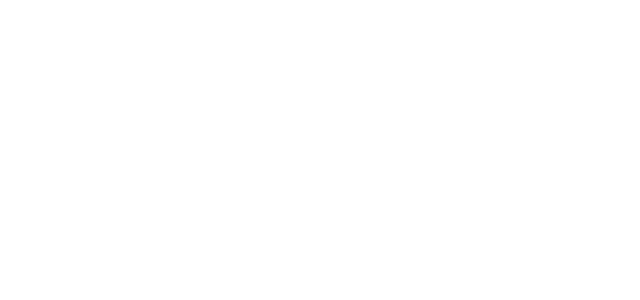
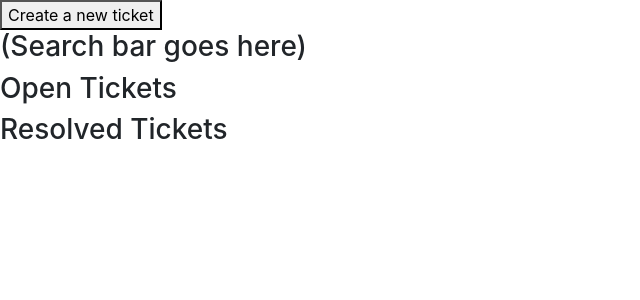
Before and after one commit to ericcapiz/react, a React (Create React App) app in the folder devdesk/: page /studentdashboard in a window 1280 px wide. Shown: the top 300 px of the page, without its empty margins (0-640 px from the left). Built offline with nearby package versions, Linux system fonts and the light colour scheme.

Commit message:
Updated import in App.js for student dashboard

```diff
--- a/devdesk/src/App.js
+++ b/devdesk/src/App.js
@@ -4,8 +4,8 @@
 import Login from "./components/Login";
 import Register from "./components/Register";
 import HelperDashboard from "./components/HelperDashboard";
-import StudentDashboard from "./components/StudentDashboard";
 import PrivateRoute from "./components/utils/PrivateRoute";
+import StudentDashboard from "./components/students/StudentDashboard";
 
 function App() {
   return (
@@ -14,6 +14,7 @@
         <Switch>
           <Route exact path="/login" component={Login} />
           <Route exact path="/" />
+          <Route exact path="/studentdashboard" component={StudentDashboard} />
         </Switch>
       </div>
     </Router>
--- a/devdesk/src/components/students/StudentDashboard.js
+++ b/devdesk/src/components/students/StudentDashboard.js
@@ -7,6 +7,7 @@
         <div>
 
         <button>Create a new ticket</button>
+        <h3>(Search bar goes here)</h3>
 
         <div>
         <h3>Open Tickets</h3>
```
